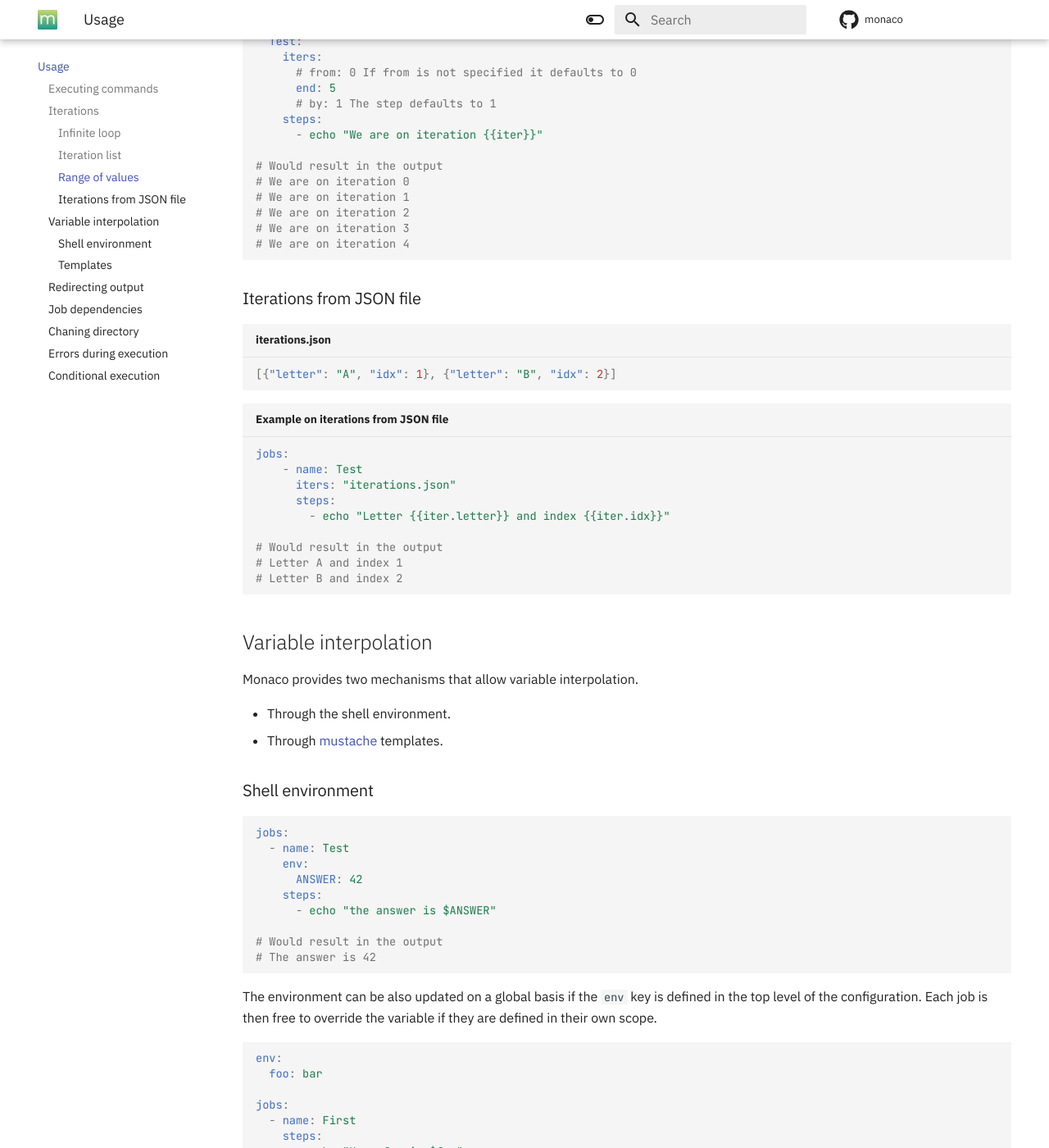
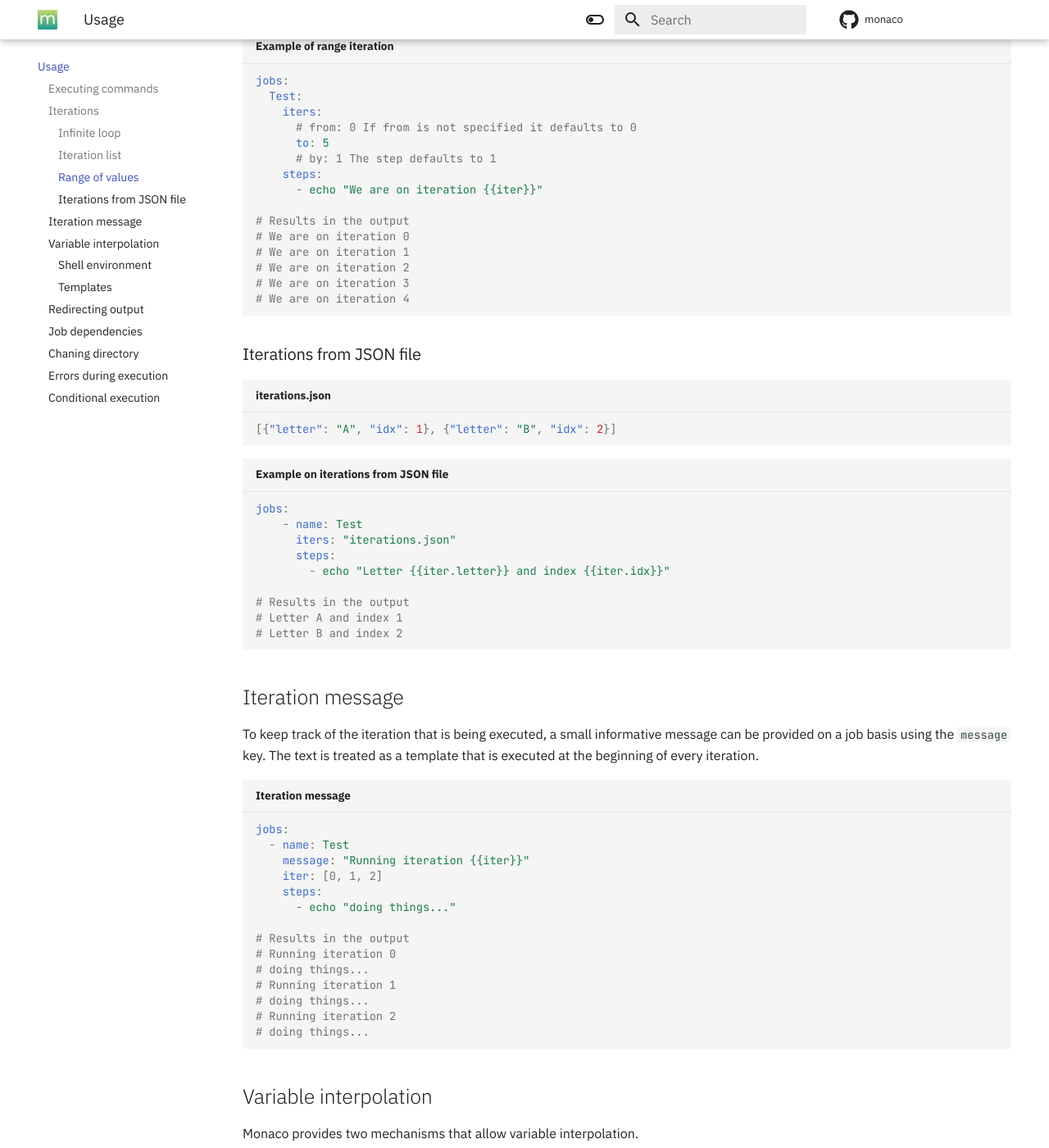
Before and after one commit to servinagrero/monaco, an MkDocs documentation site: the page built from docs/usage.md, in a window 1280 px wide and 1400 px high, scrolled down 2798 px. Shown: the whole window at 82% size. Built offline with MkDocs 1.6.1 and Material for MkDocs 9.7.7, drawn with Linux system fonts in a browser that asks for light colours; comment, search, counter and statistics services are not loaded; some of the changed text lies outside the part shown.

Commit message:
docs: add citation to index docs: add iteration message section

````diff
--- a/docs/usage.md
+++ b/docs/usage.md
@@ -21,14 +21,14 @@ jobs:
     steps:
       - echo "Hello from another"
 
-# Would result in the output
+# Results in the output
 # hello world
 # Hello from another
 ```
 
 We can also executed other jobs instead of shell commands by provididing the job name as map. Moreover, we can temporarely update the props and environment of the job if the `props` and `env` keys are also supplied.
 
-```yaml title="Job calling another job"
+```yaml title="Calling another job"
 jobs:
   - name: First
     steps:
@@ -37,13 +37,13 @@ jobs:
     steps:
       - echo "Hello from Second"
 
-# Would result in the output
+# Results in the output
 # Hello from Second
 ```
 
 Note that when a job has executed all of its commands, it gets marked as completed and it won't be executed again, even after successive calls, as depicted here.
 
-```yaml title="Job calling another job"
+```yaml title="Calling another job"
 jobs:
   - name: First
     steps:
@@ -53,7 +53,7 @@ jobs:
     steps:
       - echo "Hello from Second"
 
-# Would result in the output
+# Results in the output
 # Hello from Second
 ```
 
@@ -80,7 +80,7 @@ jobs:
     steps:
       - echo "Infinite loop"
 
-# Would result in the output
+# Results in the output
 # Infinite loop
 # Infinite loop
 # ...
@@ -95,7 +95,7 @@ jobs:
     steps:
       - echo "We are on iteration {{iter}}"
 
-# Would result in the output
+# Results in the output
 # We are on iteration 1
 # We are on iteration 3
 # We are on iteration 5
@@ -104,17 +104,19 @@ jobs:
 
 ### Range of values
 
+The range of values is calculated as [from, to). The start value is included by the end value is excluded. The step needs to be strictly larger than 0.
+
 ```yaml title="Example of range iteration"
 jobs:
   Test:
     iters:
       # from: 0 If from is not specified it defaults to 0
-      end: 5
+      to: 5
       # by: 1 The step defaults to 1
     steps:
       - echo "We are on iteration {{iter}}"
 
-# Would result in the output
+# Results in the output
 # We are on iteration 0
 # We are on iteration 1
 # We are on iteration 2
@@ -135,9 +137,30 @@ jobs:
       steps:
         - echo "Letter {{iter.letter}} and index {{iter.idx}}"
 
-# Would result in the output
+# Results in the output
 # Letter A and index 1
 # Letter B and index 2
+```
+
+## Iteration message
+
+To keep track of the iteration that is being executed, a small informative message can be provided on a job basis using the `message` key. The text is treated as a template that is executed at the beginning of every iteration.
+
+```yaml title="Iteration message"
+jobs:
+  - name: Test
+    message: "Running iteration {{iter}}"
+    iter: [0, 1, 2]
+    steps:
+      - echo "doing things..."
+
+# Results in the output
+# Running iteration 0
+# doing things...
+# Running iteration 1
+# doing things...
+# Running iteration 2
+# doing things...
 ```
 
 ## Variable interpolation
@@ -157,7 +180,7 @@ jobs:
     steps:
       - echo "the answer is $ANSWER"
 
-# Would result in the output
+# Results in the output
 # The answer is 42
 ```
 
@@ -177,7 +200,7 @@ jobs:
     steps:
       - echo "but here is $foo"
 
-# Would result in the output
+# Results in the output
 # Here foo is bar
 # but here is 42
 ```
@@ -196,7 +219,7 @@ jobs:
     steps:
       - echo "The password is $PASS"
 
-# Would result in the output
+# Results in the output
 # The password is 1234
 ```
 
@@ -216,7 +239,7 @@ jobs:
     steps:
       - echo "but here is $foo"
 
-# Would result in the output
+# Results in the output
 # Here foo is bar
 # but here is 42
 ```
@@ -270,7 +293,7 @@ jobs:
     steps:
       - echo "This will be the second command"
 
-# Would result in the output
+# Results in the output
 # This will be the first command
 # This will be the second command
 # And at last, this job
@@ -289,7 +312,7 @@ jobs:
       - echo "The same as {{dir}}"
       - echo "The config is on {{config_dir}}"
 
-# Would result in the output
+# Results in the output
 # We are in /tmp
 # The same as /tmp
 # The config is on /path/to/config_dir
@@ -307,7 +330,7 @@ jobs:
       - false
       - echo "But you won't see this"
 
-# Would result in the output
+# Results in the output
 # You will see this
 ```
 
@@ -320,7 +343,7 @@ jobs:
       - false
       - echo "And this too"
 
-# Would result in the output
+# Results in the output
 # You will see this
 # And this too
 ```
@@ -340,7 +363,7 @@ jobs:
     steps:
       - echo "This is executed only once"
 
-# Would result in the output
+# Results in the output
 # This is executed only once
 ```
 
@@ -361,7 +384,7 @@ jobs:
     when:
       - true
 
-# Would result in the output
+# Results in the output
 # over and over
 # over and over
 # over and over
````
Also changed, not shown: docs/index.md (+19 -0 lines).
